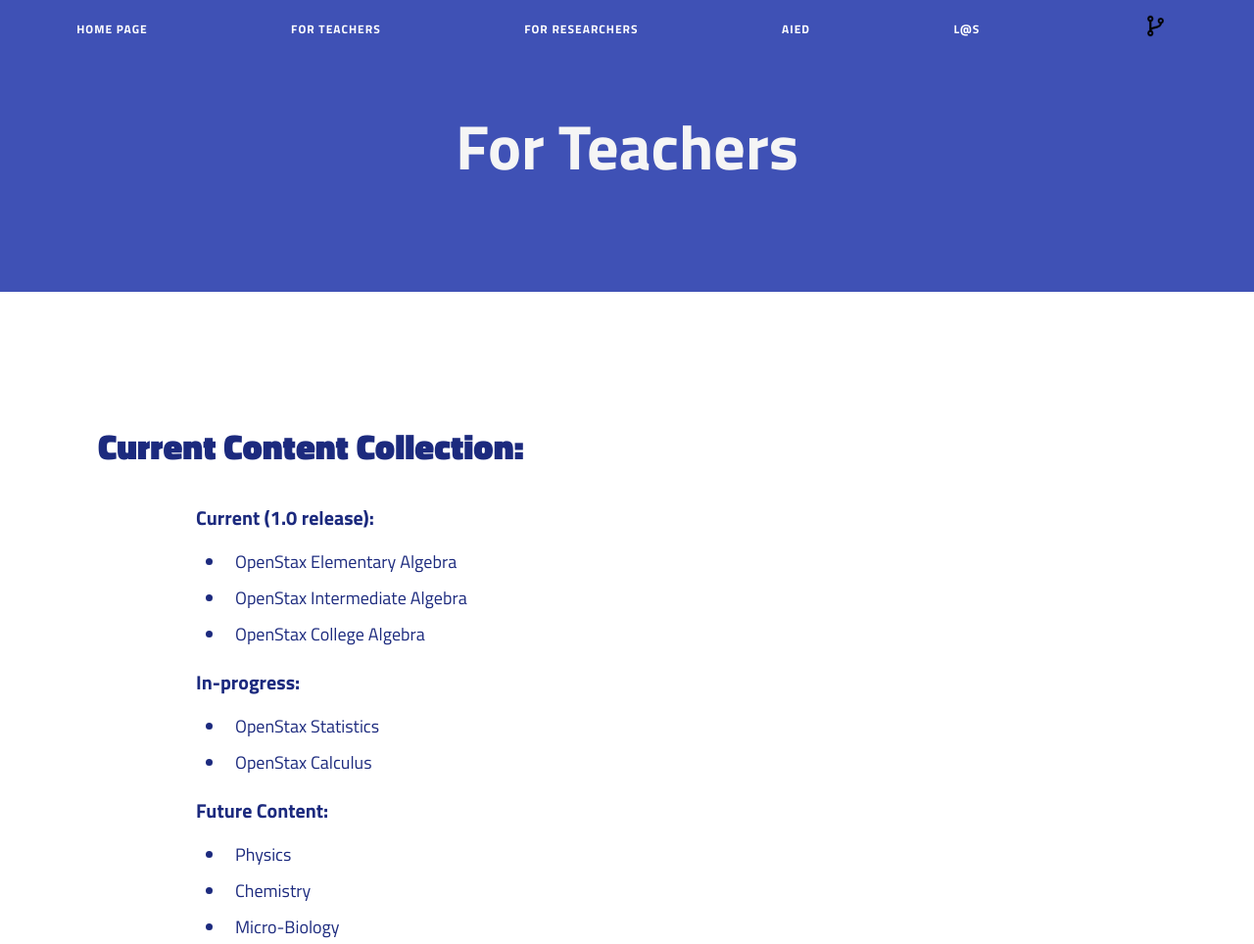
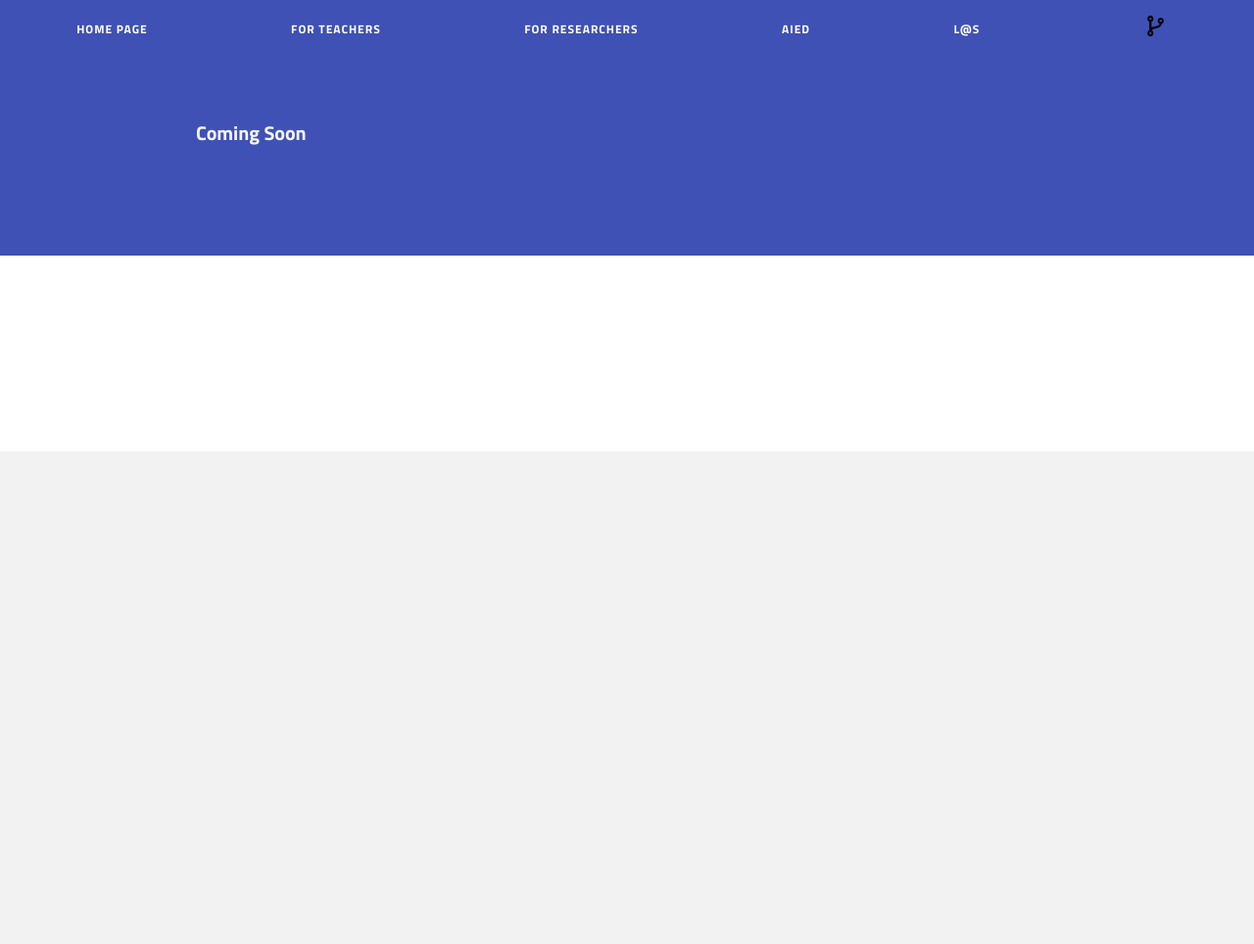
Before and after one commit to ioannisanastasopoulos/OATWeb, a plain HTML site: page researchers.html in a window 1280 px wide. Shown: the top 964 px of the page at 98% size. After the commit the page ends 800 px from the top, so only its background shows below. Drawn offline with Linux system fonts and the light colour scheme.

Commit message:
Update researchers.html

```diff
--- a/researchers.html
+++ b/researchers.html
@@ -9,35 +9,10 @@
 
 
 <body>
-    <div class="container" >
-        <div class = "box2" id = "Start">
-            <h1>For Teachers</h1>
-        </div>
-        <div class="box1">
-            <h2>Current Content Collection:</h2>
-            <h3>Current (1.0 release):</h3>
-            <ul>
-                <li>OpenStax Elementary Algebra</li>
-                <li>OpenStax Intermediate Algebra</li>
-                <li>OpenStax College Algebra</li>
-            </ul>
-            <h3>In-progress:</h3>
-            <ul>
-                <li>OpenStax Statistics</li>
-                <li>OpenStax Calculus</li>
-            </ul>
-            <h3>Future Content:</h3>
-            <ul>
-                <li>Physics</li>
-                <li>Chemistry</li>
-                <li>Micro-Biology</li>
-            </ul>
+
         </div>
         <div class="box2">
-            <h3>fffffffOATutor lessons can be integrated as assignments into canvas as well as being placeable under any module. Instructors can select their desired lesson per assignment.</h3>
-            <div style="padding: 100px"><img src="assets/dashboard.jpg" class="scaled-image"></div>
-            <h3>The canvas teacher dashboard displays detailed information regarding student work and interaction with a lesson including answers inputted by a student, what hints they used, and how long they spent on certain problems.</h3>
-            <div style="padding: 100px"><img src="assets/canvas.jpg" class="scaled-image"></div>
+            <h3>Coming Soon</h3>
         </div>
         <div class="box1">
         </div>
```
